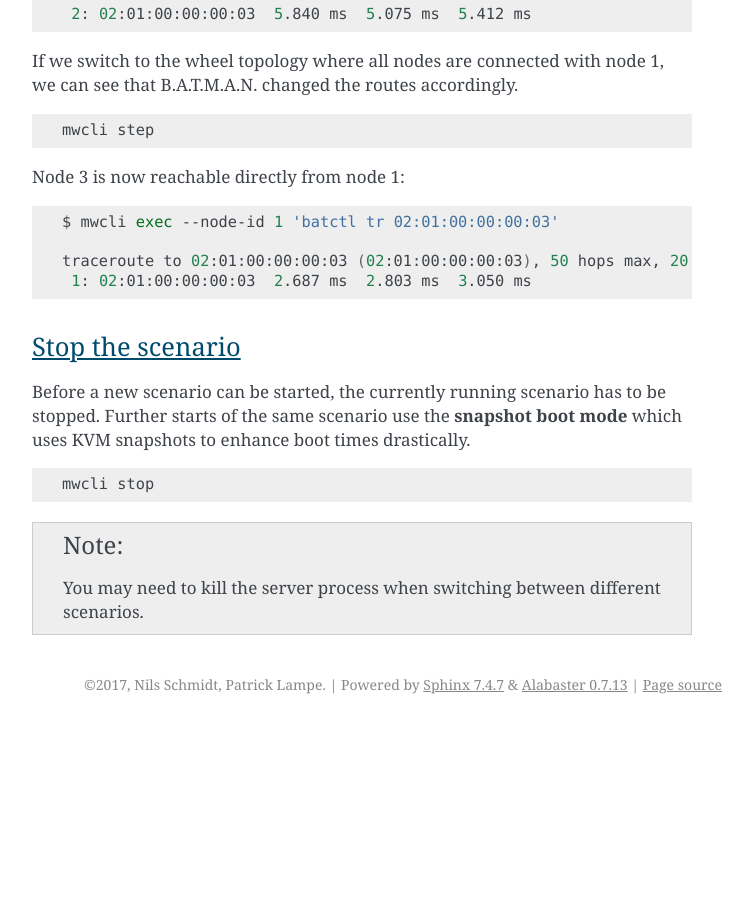
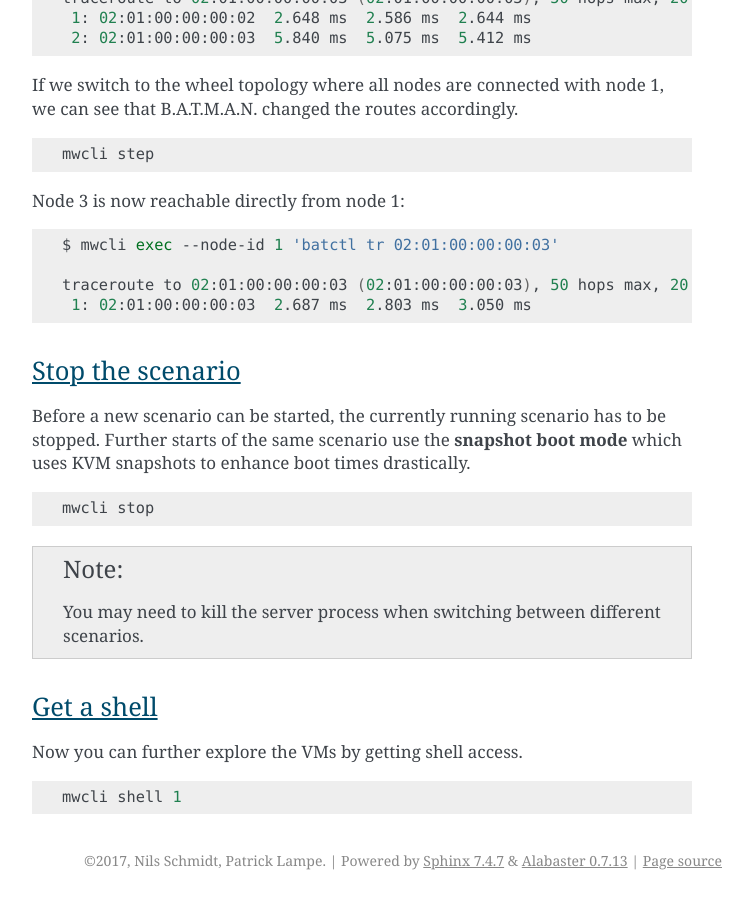
Before and after one commit to miniworld-project/miniworld_core, a Sphinx documentation site: the page built from doc/source/usage/introduction.rst, in a window 1280 px wide and 900 px high, scrolled down 3753 px. Shown: the whole window, without its empty margins (388-1141 px from the left). Built offline with Sphinx 7.4.7, drawn with Linux system fonts in a browser that asks for light colours; pages that are not in the unit, such as notebooks, are missing from menus; before the commit the page ends 4477 px from its top, so only the background shows below that; some of the changed text lies outside the part shown.

Commit message:
Add shell command to introduction

```diff
--- a/doc/source/usage/introduction.rst
+++ b/doc/source/usage/introduction.rst
@@ -206,3 +206,12 @@ Further starts of the same scenario use the **snapshot boot mode** which uses KV
 .. note::
 
    You may need to kill the server process when switching between different scenarios.
+
+Get a shell
+^^^^^^^^^^^
+
+Now you can further explore the VMs by getting shell access.
+
+.. code-block:: bash
+
+   mwcli shell 1
```
